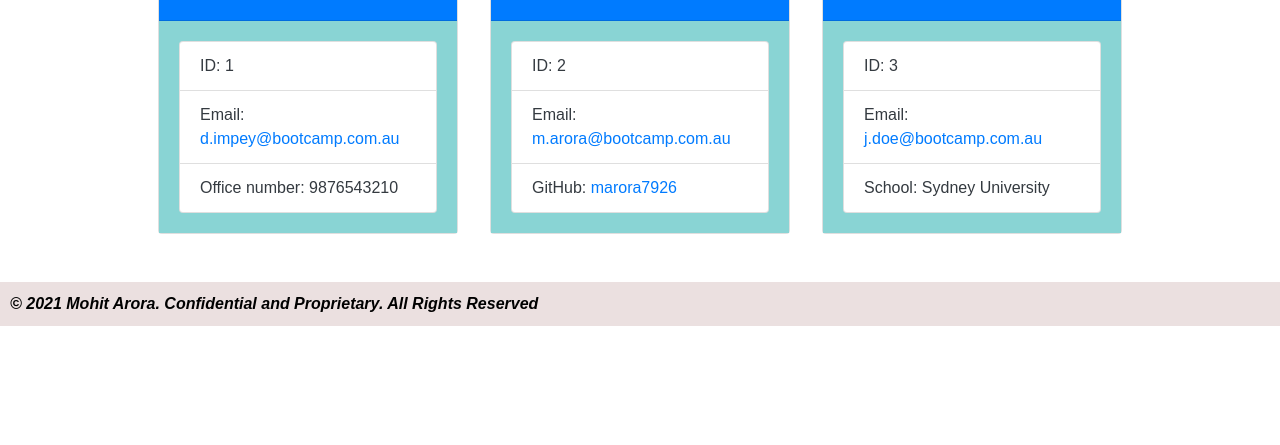
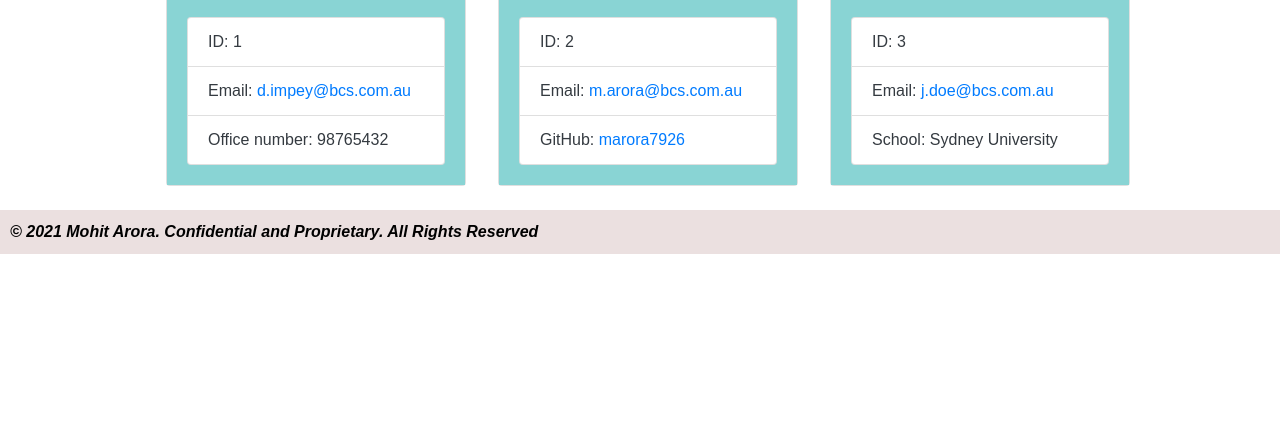
Before and after one commit to marora7926/team-profile-generator, a website: page dist/index.html in a window 1280 px wide. Shown: the part 355-800 px from the top of the page. Drawn offline with nearby package versions, Linux system fonts and the light colour scheme.

Commit message:
updated readme file

```diff
--- a/dist/index.html
+++ b/dist/index.html
@@ -45,8 +45,8 @@
                             <div class="card-body">
                                 <ul class="list-group text-dark">
                                     <li class="list-group-item">ID: 1</li>
-                                    <li class="list-group-item">Email: <a href="mailto:d.impey@bootcamp.com.au">d.impey@bootcamp.com.au</a></li>
-                                    <li class="list-group-item">Office number: 9876543210</li>
+                                    <li class="list-group-item">Email: <a href="mailto:d.impey@bootcamp.com.au">d.impey@bcs.com.au</a></li>
+                                    <li class="list-group-item">Office number: 98765432</li>
                                 </ul>
                             </div>
                         </div>
@@ -59,7 +59,7 @@
                             <div class="card-body">
                                 <ul class="list-group text-dark">
                                     <li class="list-group-item">ID: 2</li>
-                                    <li class="list-group-item">Email: <a href="mailto:m.arora@bootcamp.com.au">m.arora@bootcamp.com.au</a></li>
+                                    <li class="list-group-item">Email: <a href="mailto:m.arora@bootcamp.com.au">m.arora@bcs.com.au</a></li>
                                     <li class="list-group-item">GitHub: <a href="https://github.com/marora7926" target="_blank">marora7926</a></li>
                                 </ul>
                             </div>
@@ -73,7 +73,7 @@
                             <div class="card-body">
                                 <ul class="list-group text-dark">
                                     <li class="list-group-item">ID: 3</li>
-                                    <li class="list-group-item">Email: <a href="mailto:j.doe@bootcamp.com.au">j.doe@bootcamp.com.au</a></li>
+                                    <li class="list-group-item">Email: <a href="mailto:j.doe@bootcamp.com.au">j.doe@bcs.com.au</a></li>
                                     <li class="list-group-item">School: Sydney University</li>
                                 </ul>
                             </div>
--- a/dist/style.css
+++ b/dist/style.css
@@ -14,7 +14,7 @@ body {
 
 .main-section {
     flex-wrap: wrap;
-    margin: 2em auto;
+    margin: 0.5em;
 }
 
 .card-body{
```
Also changed, not shown: README.md, images/html-screenshot.png (added).
